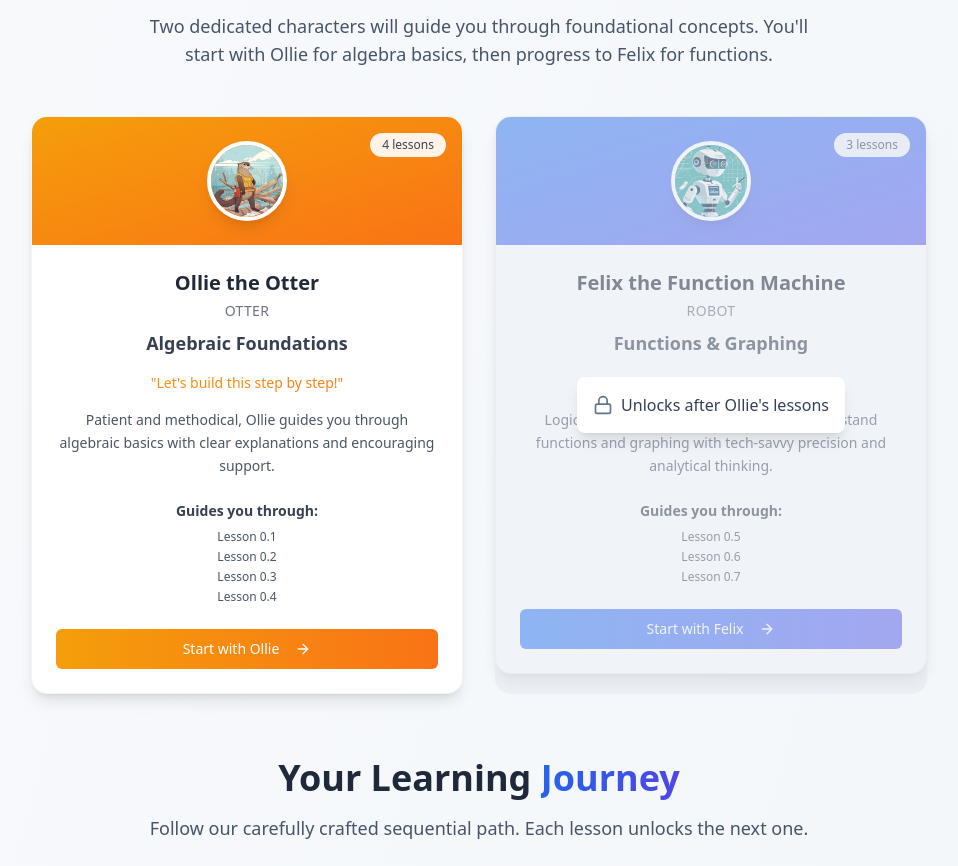
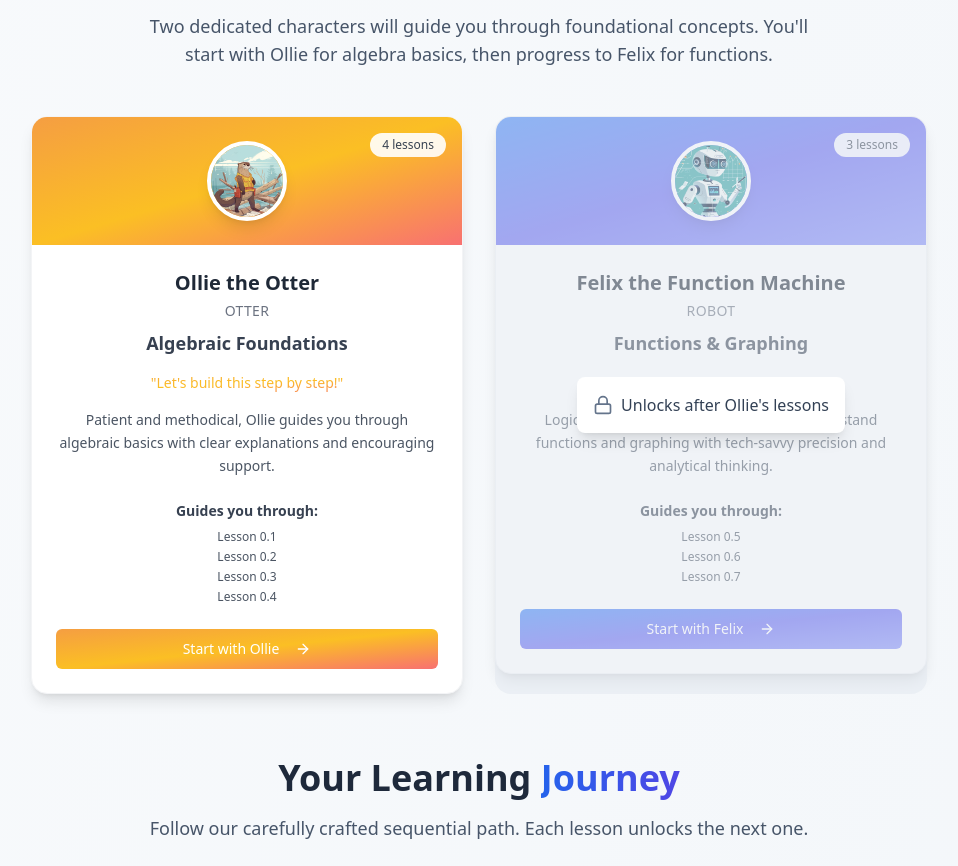
Before and after one commit to cbrown564-alt/mathland-critter-learn, a React (Vite) app: page /module-0 in a window 1280 px wide. Shown: the part 525-1391 px from the top of the page, without its empty margins (161-1119 px from the left). Built offline with nearby package versions, Linux system fonts and the light colour scheme.

Commit message:
Refactor character/module gradients to use semantic theme classes in Tailwind config for consistency and easier updates

```diff
--- a/src/components/CharacterCard.tsx
+++ b/src/components/CharacterCard.tsx
@@ -1,4 +1,3 @@
-
 import { ArrowRight } from "lucide-react";
 import { Button } from "@/components/ui/button";
 
@@ -9,7 +8,7 @@ interface Character {
   concept: string;
   tagline: string;
   description: string;
-  color: string;
+  gradientClass: string;
   image: string;
 }
 
@@ -21,7 +20,7 @@ export const CharacterCard = ({ character }: CharacterCardProps) => {
   return (
     <div className="group relative bg-white rounded-2xl shadow-lg hover:shadow-xl transition-all duration-300 transform hover:-translate-y-2 overflow-hidden border border-gray-100">
       {/* Character Image */}
-      <div className={`h-48 bg-gradient-to-br ${character.color} p-6 flex items-center justify-center`}>
+      <div className={`h-48 ${character.gradientClass} p-6 flex items-center justify-center`}>
         <img
           src={character.image}
           alt={character.name}
@@ -42,7 +41,7 @@ export const CharacterCard = ({ character }: CharacterCardProps) => {
         </div>
 
         <div className="text-center mb-4">
-          <p className={`text-sm font-medium bg-gradient-to-r ${character.color} bg-clip-text text-transparent`}>
+          <p className={`text-sm font-medium ${character.gradientClass} bg-clip-text text-transparent`}>
             "{character.tagline}"
           </p>
         </div>
@@ -52,7 +51,7 @@ export const CharacterCard = ({ character }: CharacterCardProps) => {
         </p>
 
         <Button
-          className={`w-full bg-gradient-to-r ${character.color} hover:opacity-90 text-white group-hover:scale-105 transition-transform`}
+          className={`w-full ${character.gradientClass} hover:opacity-90 text-white group-hover:scale-105 transition-transform`}
         >
           Meet {character.name.split(' ')[0]}
           <ArrowRight className="ml-2 h-4 w-4" />
--- a/src/components/ModuleCharacterCard.tsx
+++ b/src/components/ModuleCharacterCard.tsx
@@ -1,4 +1,3 @@
-
 import { ArrowRight } from "lucide-react";
 import { Button } from "@/components/ui/button";
 
@@ -9,7 +8,7 @@ interface ModuleCharacter {
   concept: string;
   tagline: string;
   description: string;
-  color: string;
+  gradientClass: string;
   image: string;
   lessons: string[];
 }
@@ -22,7 +21,7 @@ export const ModuleCharacterCard = ({ character }: ModuleCharacterCardProps) =>
   return (
     <div className="group relative bg-white rounded-2xl shadow-lg hover:shadow-xl transition-all duration-300 transform hover:-translate-y-1 overflow-hidden border border-gray-100">
       {/* Character Header */}
-      <div className={`h-32 bg-gradient-to-br ${character.color} p-6 flex items-center justify-center relative`}>
+      <div className={`h-32 ${character.gradientClass} p-6 flex items-center justify-center relative`}>
         <img
           src={character.image}
           alt={character.name}
@@ -47,7 +46,7 @@ export const ModuleCharacterCard = ({ character }: ModuleCharacterCardProps) =>
         </div>
 
         <div className="text-center mb-4">
-          <p className={`text-sm font-medium bg-gradient-to-r ${character.color} bg-clip-text text-transparent`}>
+          <p className={`text-sm font-medium ${character.gradientClass} bg-clip-text text-transparent`}>
             "{character.tagline}"
           </p>
         </div>
@@ -69,7 +68,7 @@ export const ModuleCharacterCard = ({ character }: ModuleCharacterCardProps) =>
         </div>
 
         <Button
-          className={`w-full bg-gradient-to-r ${character.color} hover:opacity-90 text-white group-hover:scale-105 transition-transform`}
+          className={`w-full ${character.gradientClass} hover:opacity-90 text-white group-hover:scale-105 transition-transform`}
         >
           Start with {character.name.split(' ')[0]}
           <ArrowRight className="ml-2 h-4 w-4" />
--- a/src/pages/Module0.tsx
+++ b/src/pages/Module0.tsx
@@ -28,7 +28,7 @@ const module0Characters = [
     concept: "Algebraic Foundations",
     tagline: "Let's build this step by step!",
     description: "Patient and methodical, Ollie guides you through algebraic basics with clear explanations and encouraging support.",
-    color: "from-amber-500 to-orange-500",
+    gradientClass: "bg-gradient-ollie",
     image: "/lovable-uploads/2371fa94-e340-47aa-b1ed-5670d33066a8.png",
     lessons: ["0.1", "0.2", "0.3", "0.4"]
   },
@@ -39,7 +39,7 @@ const module0Characters = [
     concept: "Functions & Graphing",
     tagline: "Input processed successfully!",
     description: "Logical and systematic, Felix helps you understand functions and graphing with tech-savvy precision and analytical thinking.",
-    color: "from-blue-500 to-indigo-500",
+    gradientClass: "bg-gradient-felix",
     image: "/lovable-uploads/3972307e-38ad-4120-a059-7785ae6a8516.png",
     lessons: ["0.5", "0.6", "0.7"]
   }
--- a/tailwind.config.ts
+++ b/tailwind.config.ts
@@ -89,7 +89,12 @@ export default {
 			animation: {
 				'accordion-down': 'accordion-down 0.2s ease-out',
 				'accordion-up': 'accordion-up 0.2s ease-out'
-			}
+			},
+			backgroundImage: {
+				'gradient-ollie': 'linear-gradient(to bottom right, #f59e42, #fbbf24, #f87171)', // amber to yellow to red
+				'gradient-felix': 'linear-gradient(to bottom right, #3b82f6, #6366f1, #818cf8)', // blue to indigo
+				'gradient-vera': 'linear-gradient(to bottom right, #a78bfa, #f472b6, #f9a8d4)', // purple to pink
+			},
 		}
 	},
 	plugins: [require("tailwindcss-animate")],
```
